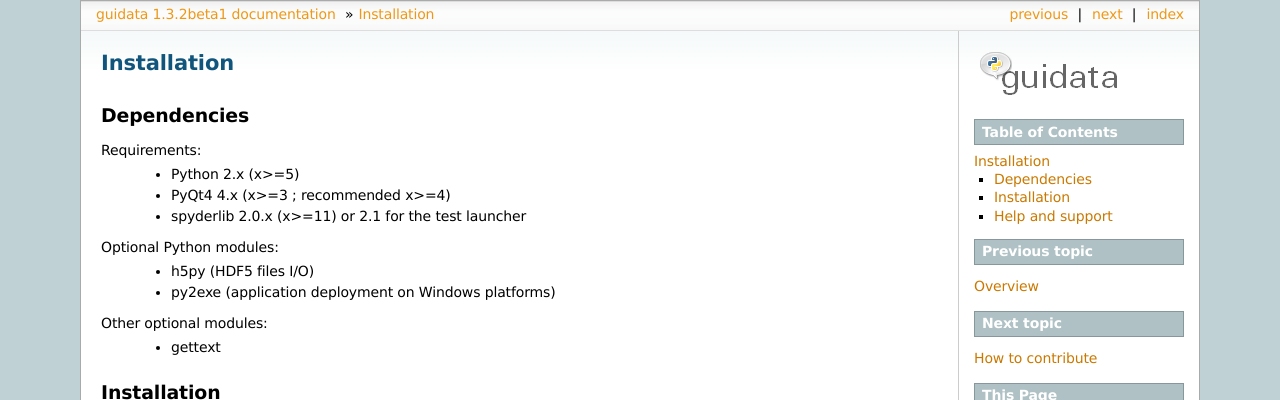
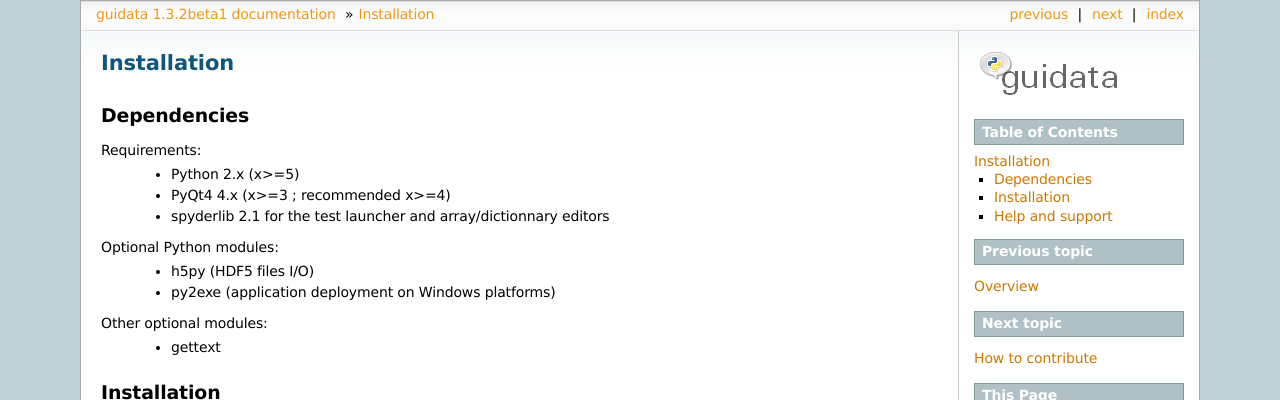
Before and after one commit to zhaoweisonake/guidata, a Sphinx documentation site: the page built from doc/installation.rst, in a window 1280 px wide. Shown: the top 400 px of the page. Built offline with Sphinx 7.4.7, drawn with Linux system fonts in a browser that asks for light colours.

Commit message:
updated requirements: spyderlib v2.1+ required

```diff
--- a/doc/installation.rst
+++ b/doc/installation.rst
@@ -7,7 +7,7 @@
 Requirements:
     * Python 2.x (x>=5)
     * PyQt4 4.x (x>=3 ; recommended x>=4)
-    * spyderlib 2.0.x (x>=11) or 2.1 for the test launcher
+    * spyderlib 2.1 for the test launcher and array/dictionnary editors
 
 Optional Python modules:
     * h5py (HDF5 files I/O)
```
Also changed, not shown: 1 other file.
